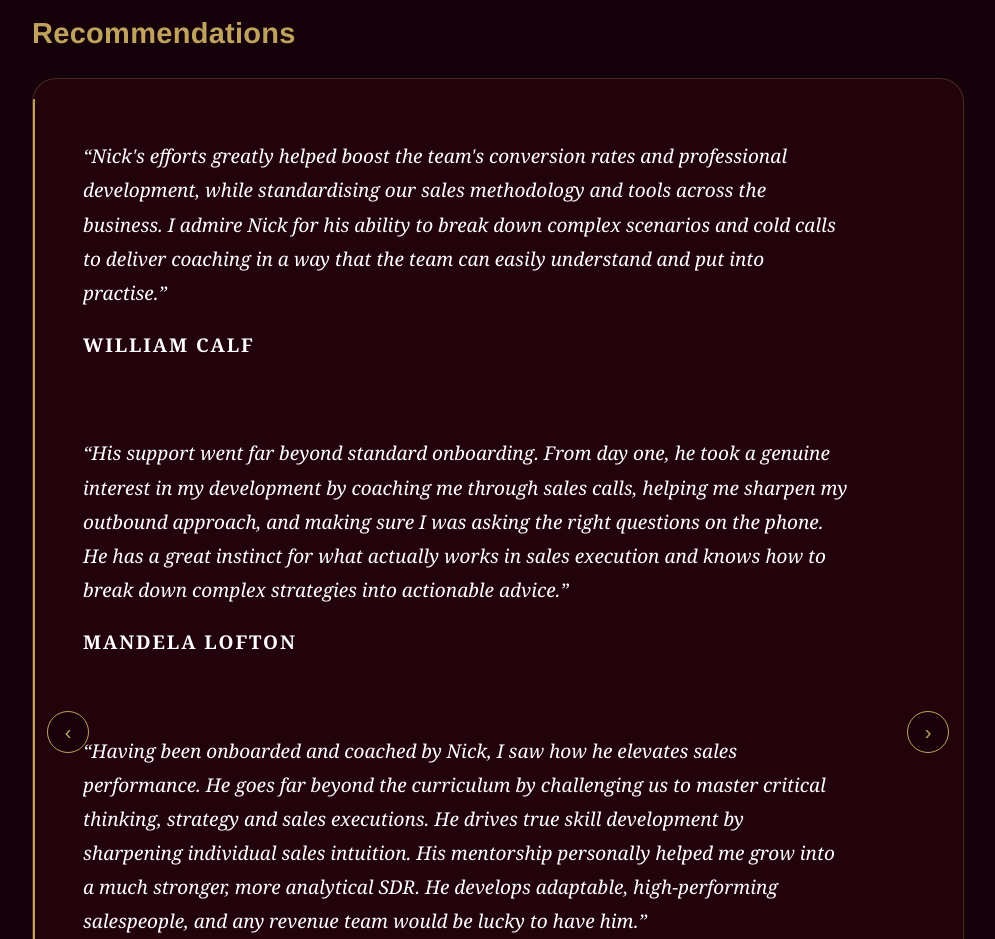
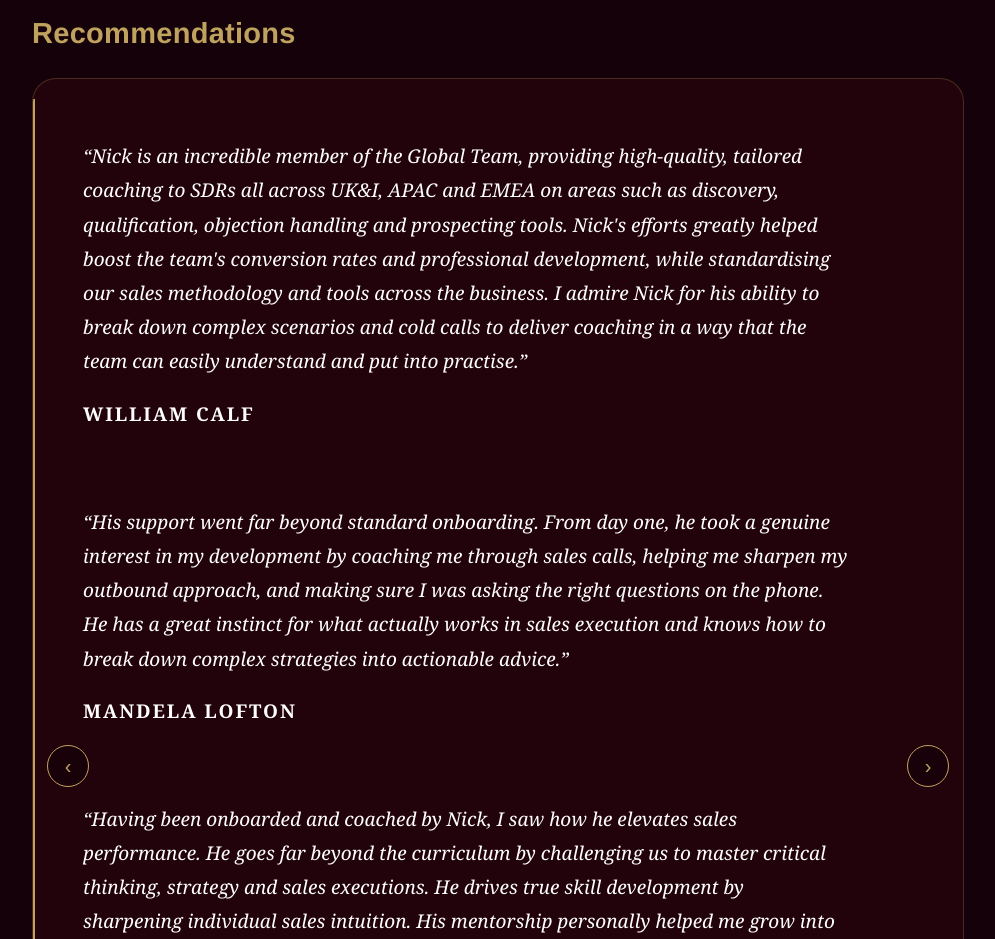
Before and after one commit to EXOEnablement/EXOEnablement.github.io, a plain HTML site: page index.html in a window 1280 px wide. Shown: the part 4680-5619 px from the top of the page, without its empty margins (142-1137 px from the left). Drawn offline with nearby package versions, Linux system fonts and the light colour scheme.

Commit message:
Recommendations: William Calf slide now uses his full recommendation (typo fixed: 'such as discovery')

```diff
--- a/index.html
+++ b/index.html
@@ -356,7 +356,7 @@
   <div class="carousel" id="recCarousel">
   <div class="recs" id="recTrack">
     <div class="rec">
-      <p>&ldquo;Nick's efforts greatly helped boost the team's conversion rates and professional development, while standardising our sales methodology and tools across the business. I admire Nick for his ability to break down complex scenarios and cold calls to deliver coaching in a way that the team can easily understand and put into practise.&rdquo;</p>
+      <p>&ldquo;Nick is an incredible member of the Global Team, providing high-quality, tailored coaching to SDRs all across UK&amp;I, APAC and EMEA on areas such as discovery, qualification, objection handling and prospecting tools. Nick's efforts greatly helped boost the team's conversion rates and professional development, while standardising our sales methodology and tools across the business. I admire Nick for his ability to break down complex scenarios and cold calls to deliver coaching in a way that the team can easily understand and put into practise.&rdquo;</p>
       <p class="name">William Calf</p>
     </div>
     <div class="rec">
```
